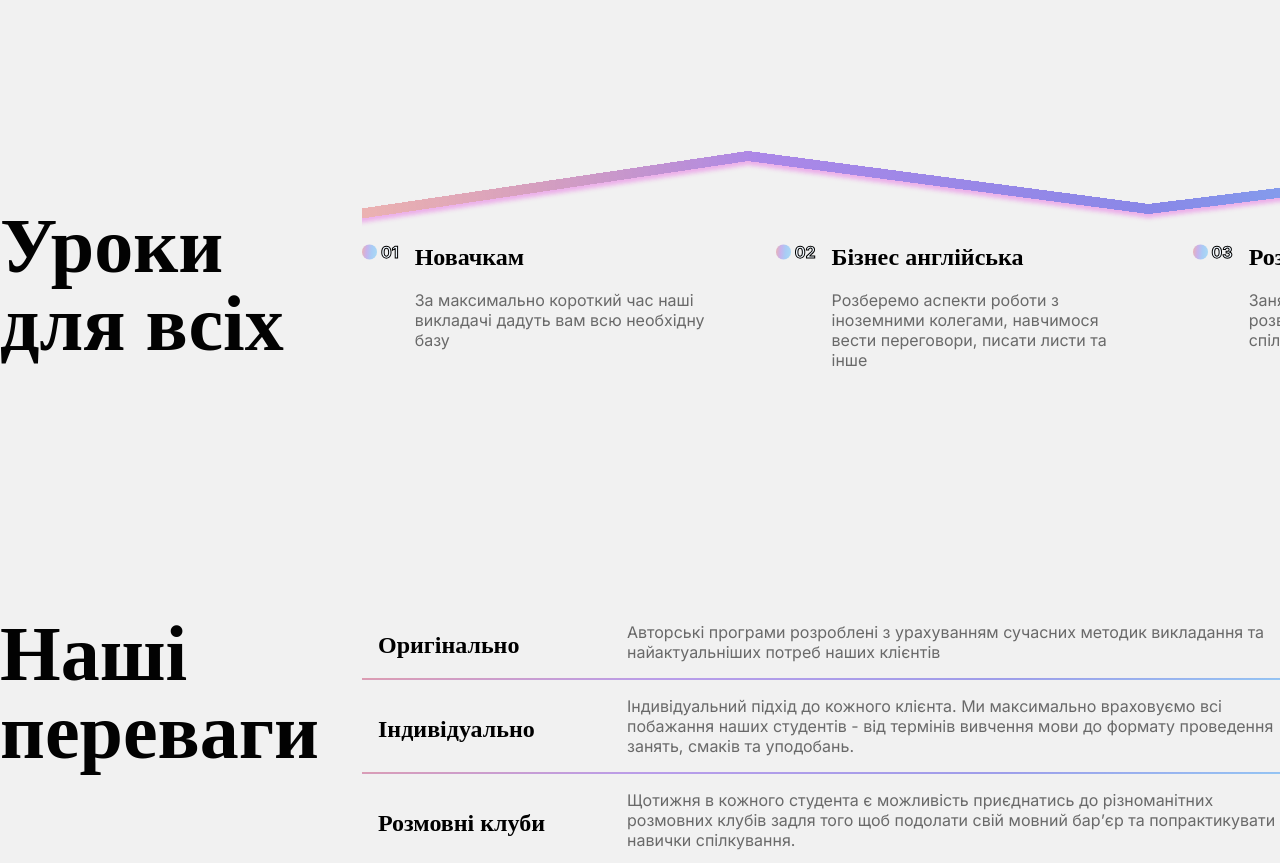
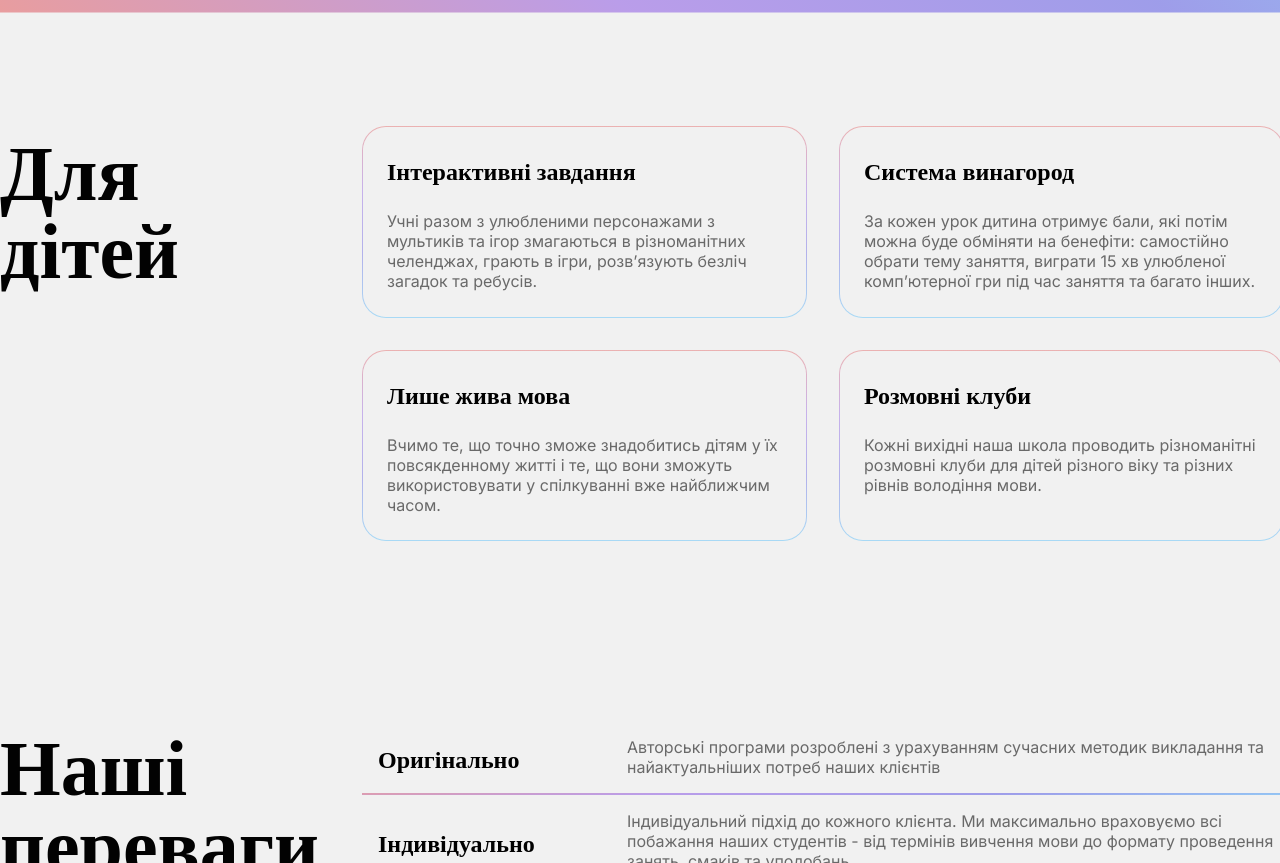
Before and after one commit to mirajane2207/english-school, a React (Create React App) app: page / in a window 1280 px wide. Shown: the part 1460-2323 px from the top of the page. Built offline with nearby package versions, Linux system fonts and the light colour scheme.

Commit message:
Implemented ForChildren section

```diff
--- a/src/App.js
+++ b/src/App.js
@@ -7,11 +7,12 @@ import Tariffs from './components/Tariffs/Tariffs'
 import Reviews from './components/Reviews/Reviews'
 import Form from './components/Form/Form'
 import Footer from './components/Footer/Footer'
+import ForChildren from './components/ForChildren/ForChildren'
 
 
 
 const App = () => {
-  const [mode, setMode] = useState('adult');
+  const [mode, setMode] = useState('children');
 
   return (
     <div className='wrapper'>
@@ -30,7 +31,7 @@ const App = () => {
           : <div>
             <Header mode={mode} title='Школа англійської для дітей' text='Подбайте про майбутнє Вашої дитини вже зараз! Придбайте абонемент нашої онлайн-школи та відкрийте широкий спектр можливостей для Ваших дітлахів.'/>
             <About mode={mode} title='Чим цікава та унікальна школа англійської для дітей Pengli?' text='В онлайн-школі Pengli Ваша дитина зможе не тільки покращити рівень англійської та здобути необхідні навички для успішного навчання у школі, але й по-справжньому полюбити вивчення іноземної мови та з нетерпінням чекати на кожне заняття. Інтерактивні завдання, вікторини, ігри, перегляд та обговорення улюблених мультиків - все це перетворить навчання в цікавий та захопливий процес, а наші досвідчені викладачі максимально наповнять кожне заняття важливим та корисним матеріалом.'/>
-            <Lessons />
+            <ForChildren />
             <Advantages />
             <Tariffs />
             <Reviews />
--- /dev/null
+++ b/src/components/ForChildren/ForChildren.jsx
@@ -0,0 +1,20 @@
+import React from 'react'
+import classes from './ForChildren.module.css'
+import SectionTitle from '../SectionTitle/SectionTitle'
+import ForChildrenItem from '../ForChildrenItem/ForChildrenItem'
+
+const ForChildren = () => {
+  return (
+    <div className={classes.for_children__container}>
+      <SectionTitle>Для дітей</SectionTitle>
+      <div className={classes.for_children__content_container}>
+        <ForChildrenItem title='Інтерактивні завдання' text='Учні разом з улюбленими персонажами з мультиків та ігор змагаються в різноманітних челенджах, грають в ігри, розв’язують безліч загадок та ребусів.'/>
+        <ForChildrenItem title='Система винагород' text='За кожен урок дитина отримує бали, які потім можна буде обміняти на бенефіти: самостійно обрати тему заняття, виграти 15 хв улюбленої комп’ютерної гри під час заняття та багато інших.'/>
+        <ForChildrenItem title='Лише жива мова' text='Вчимо те, що точно зможе знадобитись дітям у їх повсякденному житті і те, що вони зможуть використовувати у спілкуванні вже найближчим часом.'/>
+        <ForChildrenItem title='Розмовні клуби' text='Кожні вихідні наша школа проводить різноманітні розмовні клуби для дітей різного віку та різних рівнів володіння мови.'/>
+      </div>
+    </div>
+  )
+}
+
+export default ForChildren
--- /dev/null
+++ b/src/components/ForChildren/ForChildren.module.css
@@ -0,0 +1,14 @@
+.for_children__container {
+    height: 415px;
+    margin-bottom: 180px;
+    display: inline-flex;
+    align-items: flex-start;
+    gap: 62px;
+}
+
+.for_children__content_container {
+    height: 415px;
+    grid-template-columns: repeat(2, 1fr);
+    display: grid;
+    gap: 32px;
+}
--- /dev/null
+++ b/src/components/ForChildrenItem/ForChildrenItem.jsx
@@ -0,0 +1,13 @@
+import React from 'react'
+import classes from './ForChildrenItem.module.css'
+
+const ForChildrenItem = (props) => {
+  return (
+    <div className={classes.item__container}>
+      <h3>{props.title}</h3>
+      <p>{props.text}</p>
+    </div>
+  )
+}
+
+export default ForChildrenItem
--- /dev/null
+++ b/src/components/ForChildrenItem/ForChildrenItem.module.css
@@ -0,0 +1,14 @@
+.item__container {
+    width: 445px;
+    padding: 24px;
+
+    display: flex;
+    flex-direction: column;
+    gap: 24px;
+
+    border-radius: 24px;
+    position: relative;
+    background: linear-gradient(var(--white-color), var(--white-color)) padding-box,
+        linear-gradient(#DE1F1F4D, #671FDE4D, #221FDE4D, #00A3FF4D) border-box;
+    border: 1.5px solid transparent;
+}
```
